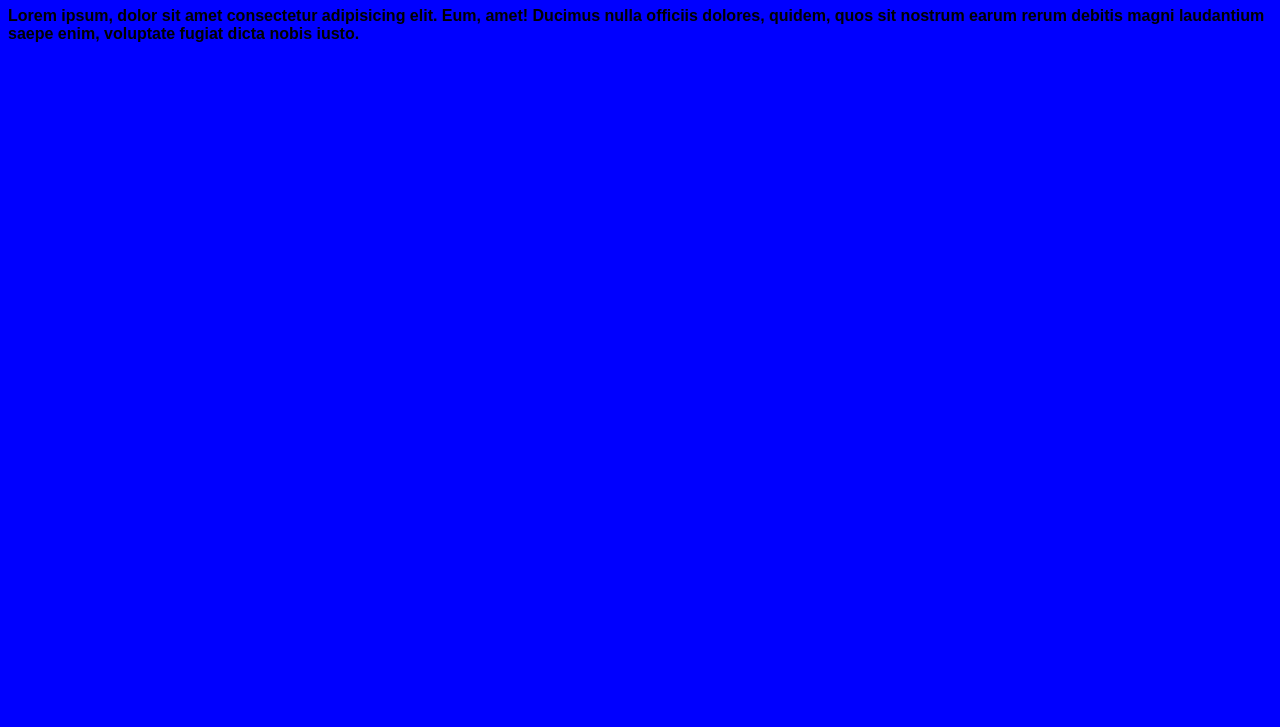
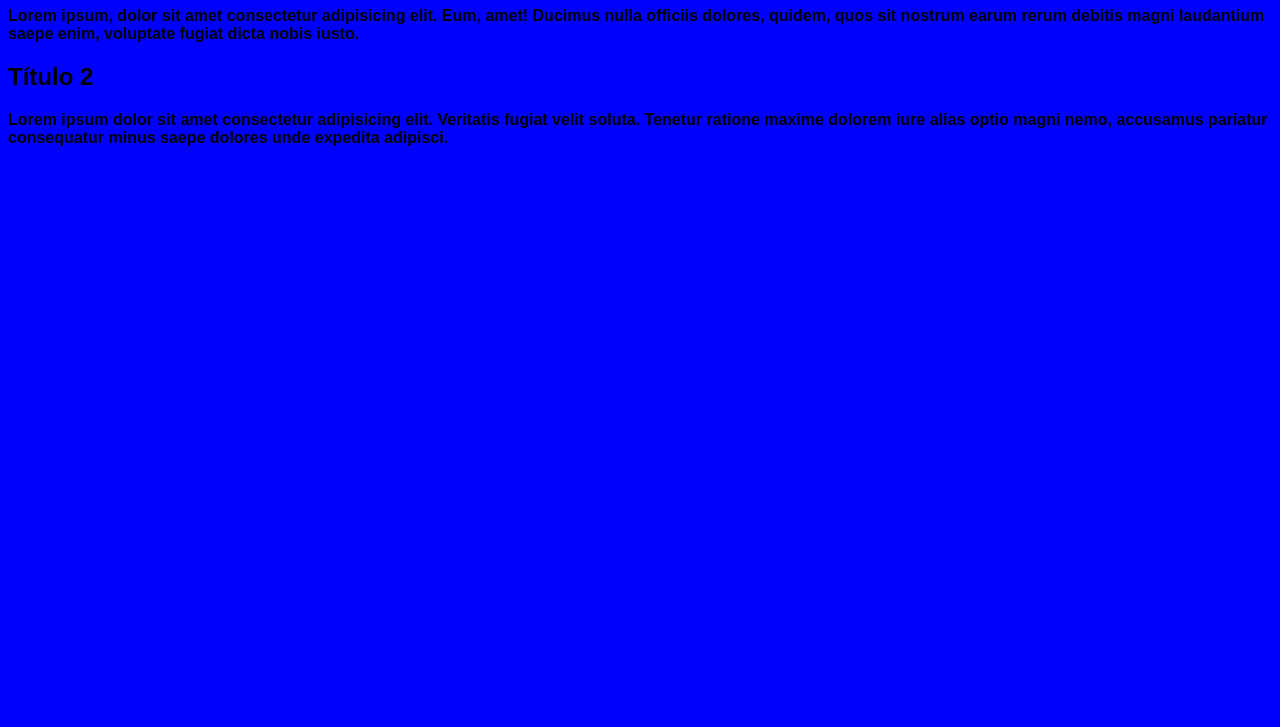
Before and after one commit to LorenaAcunaG/curso-Git, a plain HTML site: page index.html in a window 1280 px wide. Shown: the part 73-800 px from the top of the page. Drawn offline with Linux system fonts and the light colour scheme.

Commit message:
[add] Agregada sección 1

```diff
--- a/index.html
+++ b/index.html
@@ -10,5 +10,9 @@
 <body>
     <h1>titulo 1</h1>
     <p>Lorem ipsum, dolor sit amet consectetur adipisicing elit. Eum, amet! Ducimus nulla officiis dolores, quidem, quos sit nostrum earum rerum debitis magni laudantium saepe enim, voluptate fugiat dicta nobis iusto.</p>
+    <section>
+        <h2>Título 2</h2>
+        <p>Lorem ipsum dolor sit amet consectetur adipisicing elit. Veritatis fugiat velit soluta. Tenetur ratione maxime dolorem iure alias optio magni nemo, accusamus pariatur consequatur minus saepe dolores unde expedita adipisci.</p>
+    </section>
 </body>
 </html>
```
